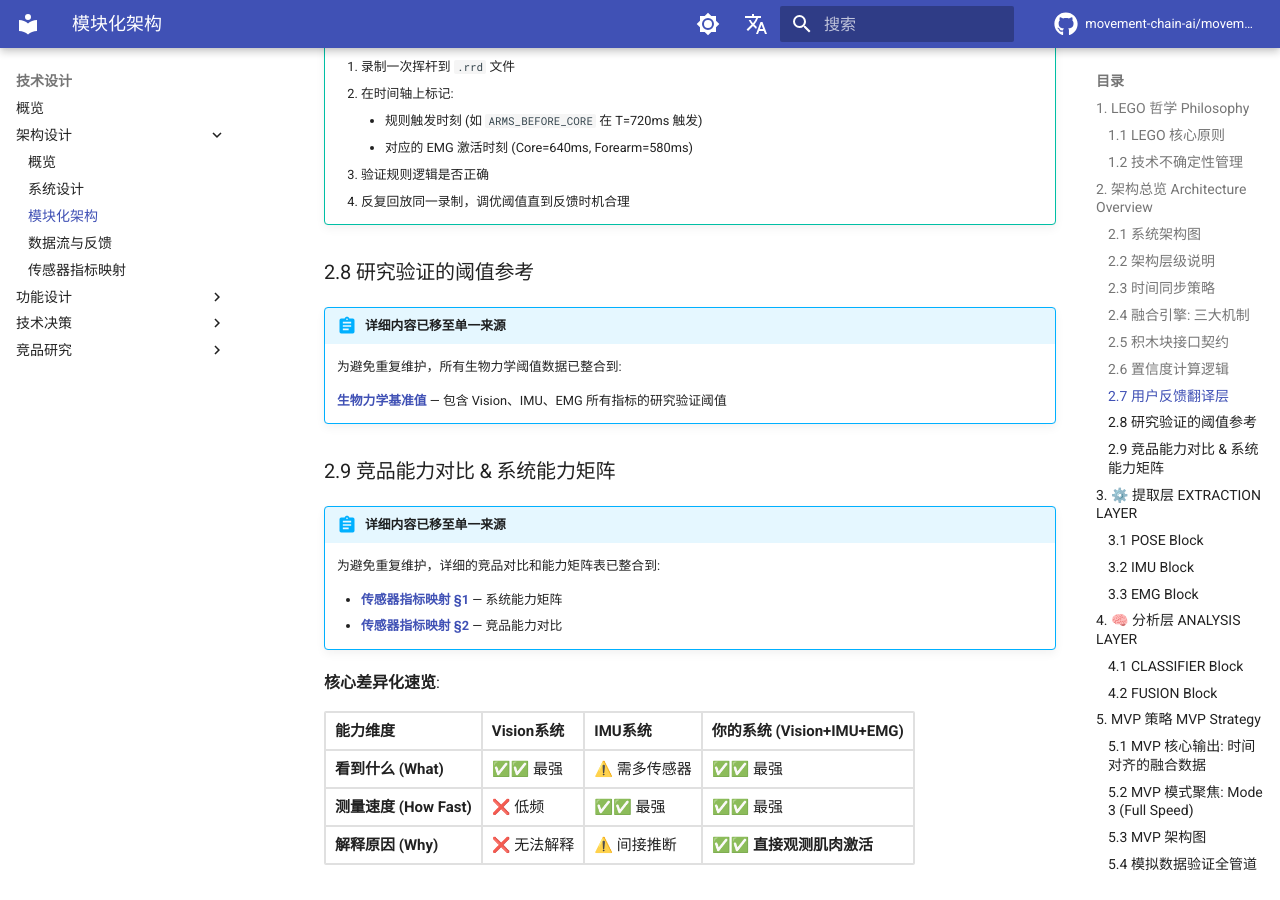
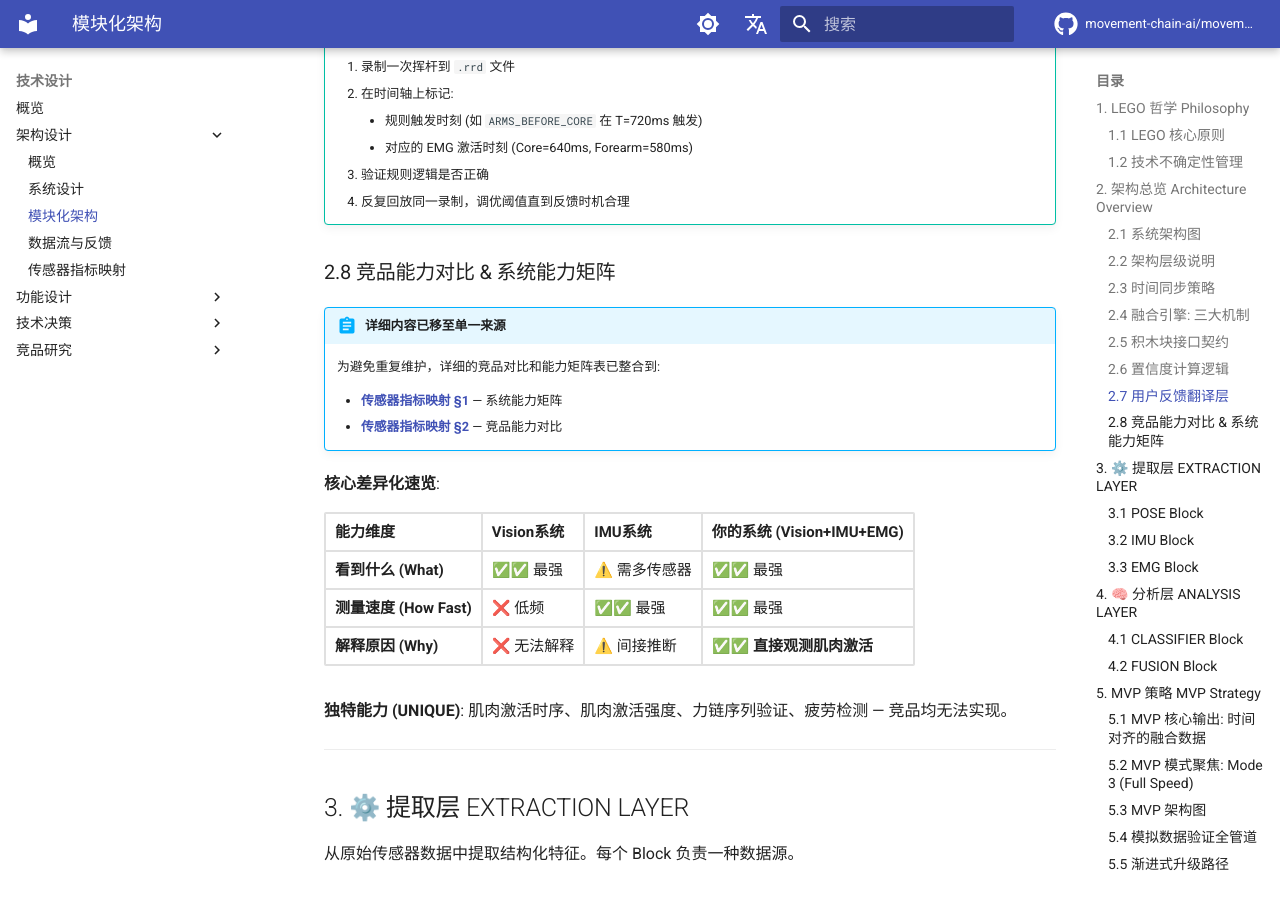
Before and after one commit to movement-chain-ai/movement-chain-docs, an MkDocs documentation site: the page built from docs/zh/design/architecture/modular-architecture.md, in a window 1280 px wide and 900 px high, scrolled down 13749 px. Built offline with MkDocs 1.6.1 and Material for MkDocs 9.7.7, drawn with Linux system fonts in a browser that asks for light colours; comment, search, counter and statistics services are not loaded; the version menu is left out.

Commit message:
docs: 删除 modular-architecture.md §2.8 阈值引用章节
阈值数据已在 biomechanics-benchmarks.md 中完整维护，
此章节冗余，直接删除并重编号后续章节。

🤖 Generated with [Claude Code](https://claude.com/claude-code)

Co-Authored-By: Claude Opus 4.5 <noreply@anthropic.com>

```diff
--- a/docs/zh/design/architecture/modular-architecture.md
+++ b/docs/zh/design/architecture/modular-architecture.md
@@ -651,14 +651,7 @@ class TimeAlignmentManager:
     3. 验证规则逻辑是否正确
     4. 反复回放同一录制，调优阈值直到反馈时机合理
 
-### 2.8 研究验证的阈值参考
-
-!!! abstract "详细内容已移至单一来源"
-    为避免重复维护，所有生物力学阈值数据已整合到:
-
-    **[生物力学基准值](../../prerequisites/foundations/biomechanics-benchmarks.md)** — 包含 Vision、IMU、EMG 所有指标的研究验证阈值
-
-### 2.9 竞品能力对比 & 系统能力矩阵
+### 2.8 竞品能力对比 & 系统能力矩阵
 
 !!! abstract "详细内容已移至单一来源"
     为避免重复维护，详细的竞品对比和能力矩阵表已整合到:
```
